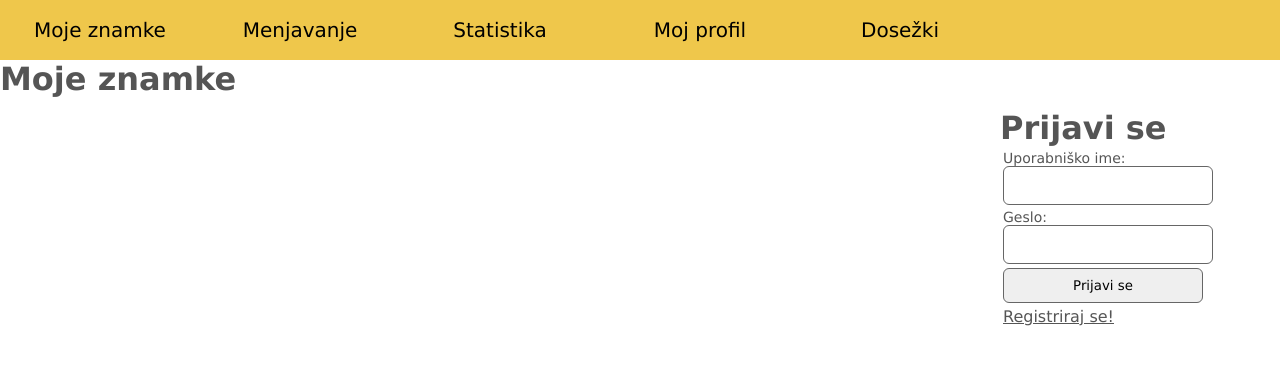
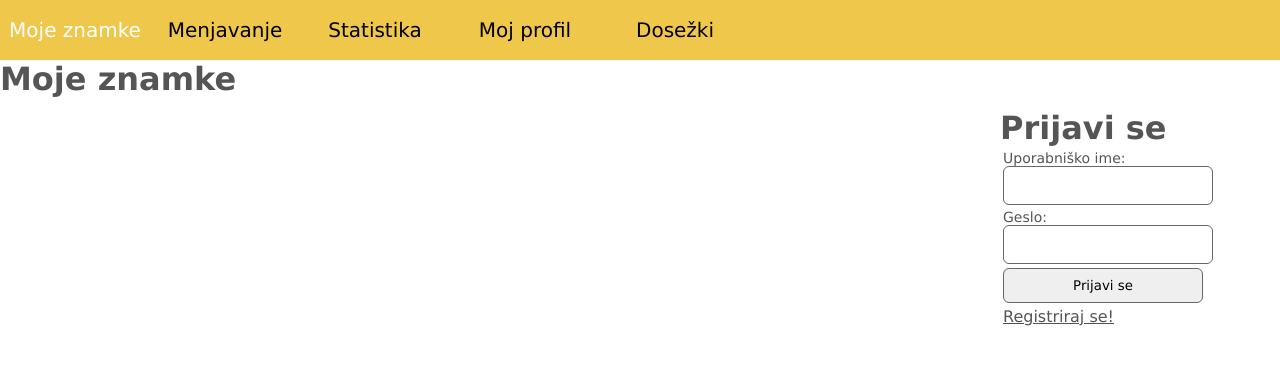
Before and after one commit to atastrumf/stamp-exchange, a PHP site: page / in a window 1280 px wide. Shown: the top 365 px of the page. Run offline with PHP 8.4, Linux system fonts and the light colour scheme.

Commit message:
Update menu.css

```diff
--- a/design/CSS/menu.css
+++ b/design/CSS/menu.css
@@ -13,8 +13,6 @@
 	line-height: 60px;
 	font-family: "Lucida Sans Unicode", "Lucida Grande", sans-serif;
 	font-size: 20px;
-	margin-left: 25px;
-	margin-right: 25px;
 }
 
 nav ul li a {
```
